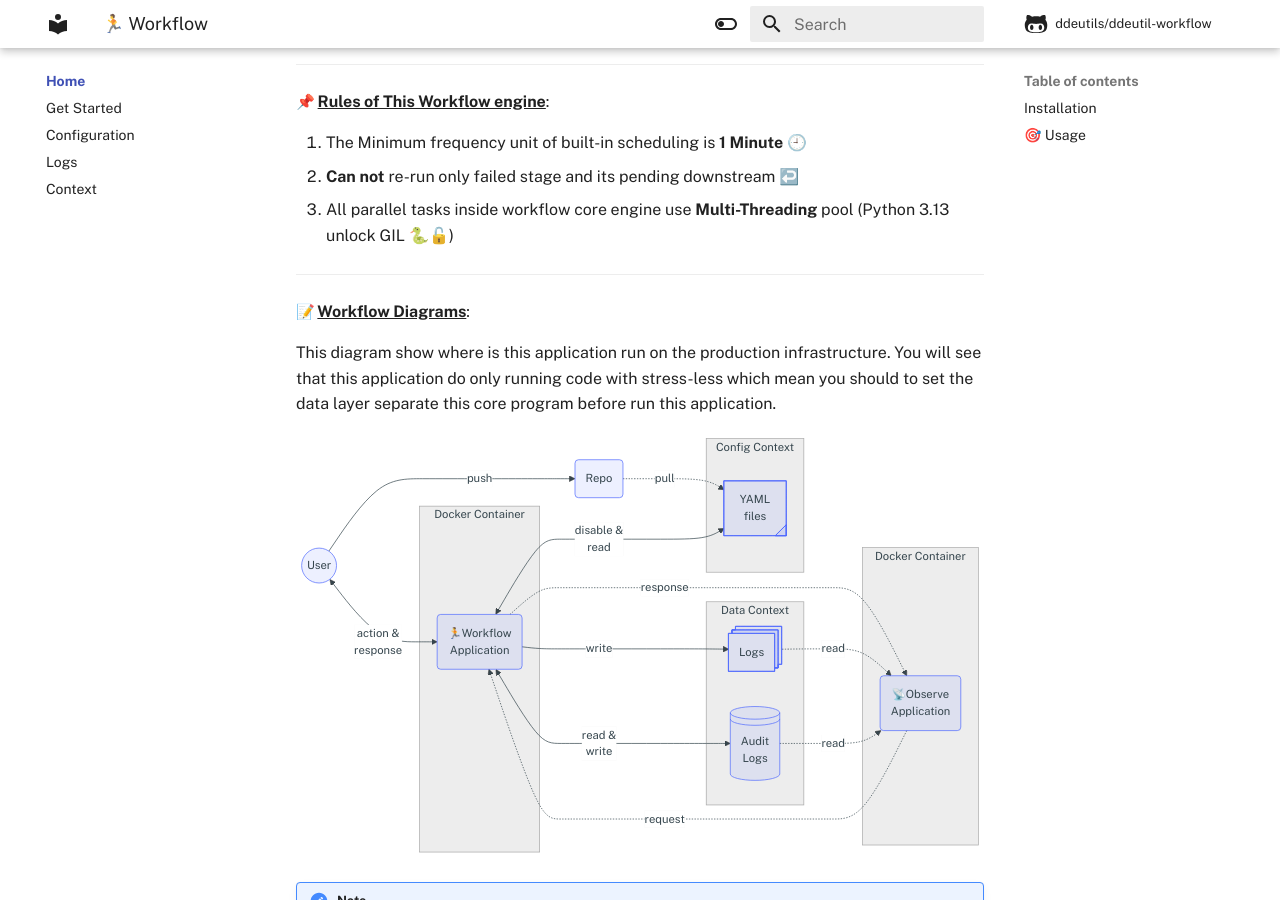
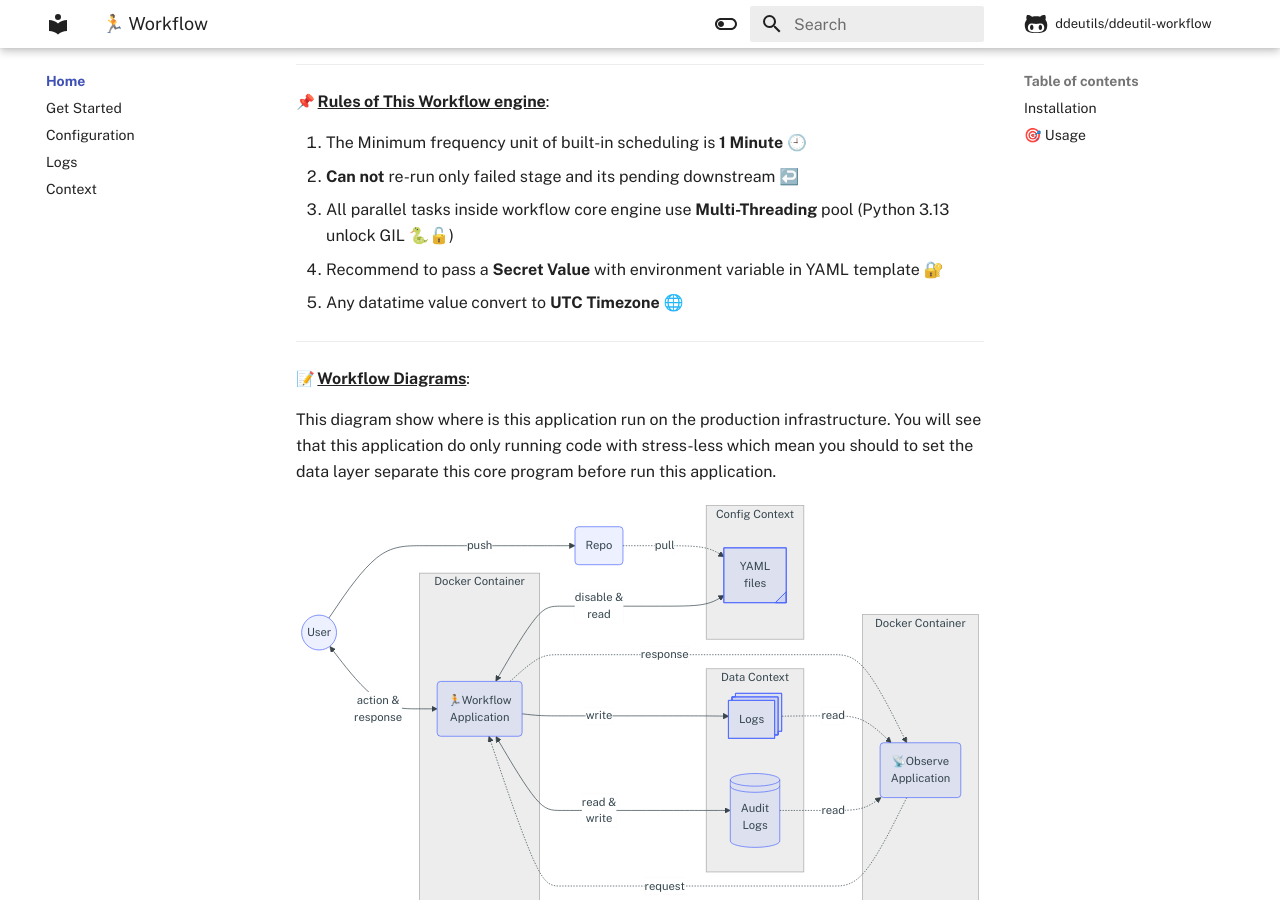
Before and after one commit to ddeutils/ddeutil-workflow, an MkDocs documentation site: the page built from docs/index.md, in a window 1280 px wide and 900 px high, scrolled down 391 px. Built offline with MkDocs 1.6.1 and Material for MkDocs 9.7.7, drawn with Linux system fonts in a browser that asks for light colours; emoji names are drawn with the system emoji font; comment, search, counter and statistics services are not loaded.

Commit message:
:page_facing_up: docs: update index mkdocs.

```diff
--- a/docs/index.md
+++ b/docs/index.md
@@ -18,6 +18,8 @@ by a `.yaml` template.
 2. **Can not** re-run only failed stage and its pending downstream ↩️
 3. All parallel tasks inside workflow core engine use **Multi-Threading** pool
    (Python 3.13 unlock GIL 🐍🔓)
+4. Recommend to pass a **Secret Value** with environment variable in YAML template 🔐
+5. Any datatime value convert to **UTC Timezone** 🌐
 
 ---
 
```
